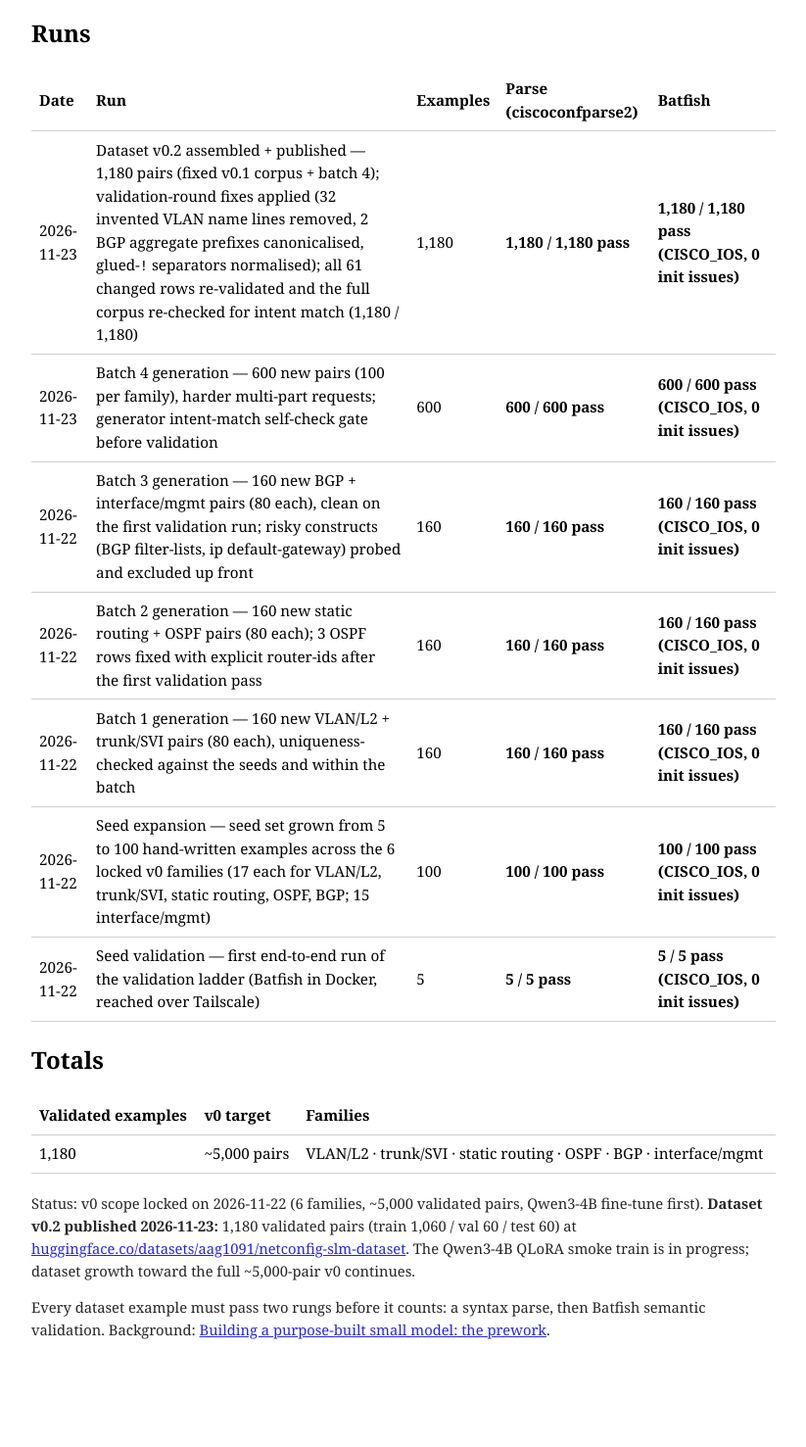
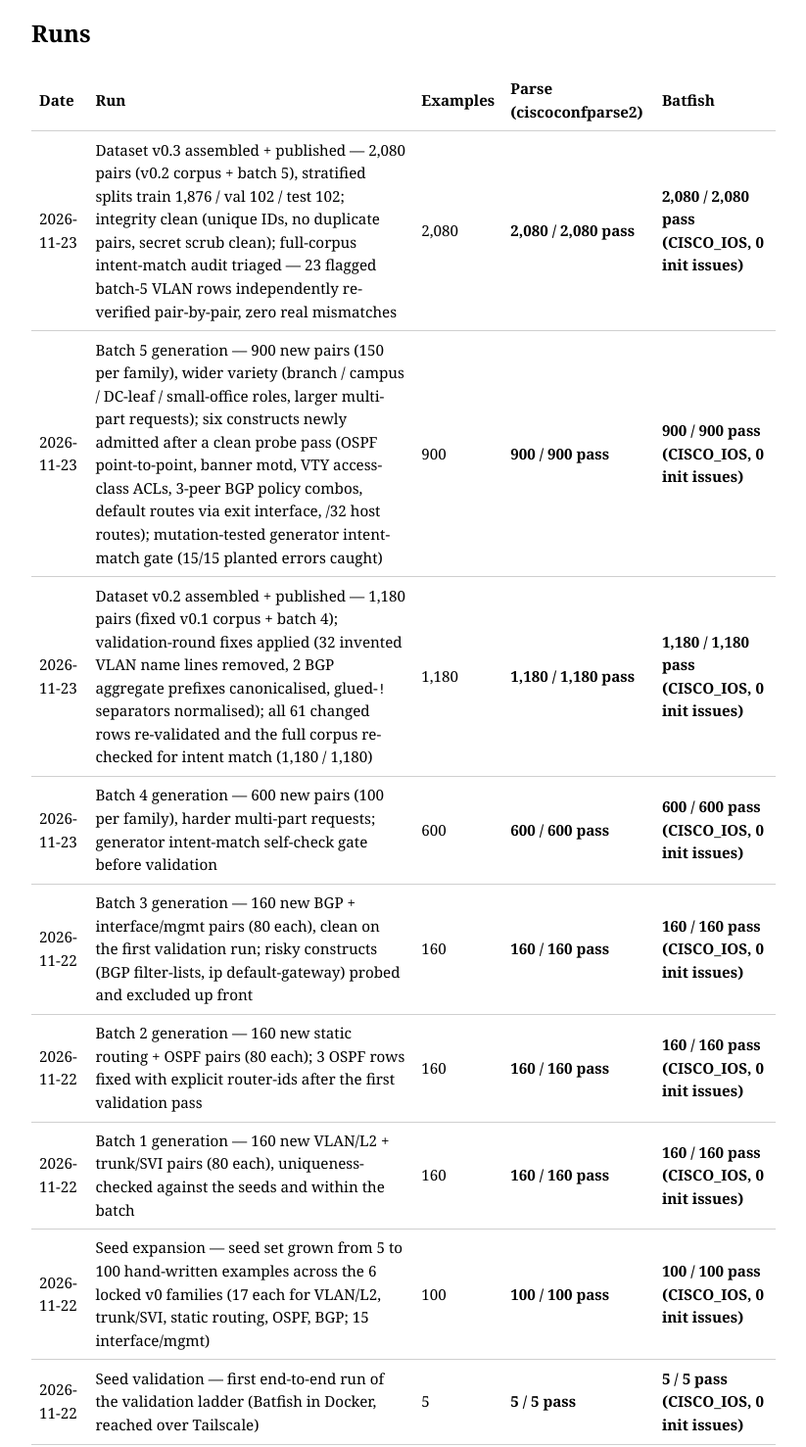
Before and after one commit to aag1091-alt/slm, a plain HTML site: page index.html in a window 1280 px wide. Shown: the part 140-1617 px from the top of the page at 98% size, without its empty margins (228-1051 px from the left). Before the commit the page ends 1549 px from the top, so only its background shows below. Drawn offline with Linux system fonts and the light colour scheme.

Commit message:
Log: batch 5 (900 pairs) + dataset v0.3 published, 2,080 total

```diff
--- a/index.html
+++ b/index.html
@@ -24,6 +24,20 @@
 <h2>Runs</h2>
 <table>
   <tr><th>Date</th><th>Run</th><th>Examples</th><th>Parse (ciscoconfparse2)</th><th>Batfish</th></tr>
+  <tr>
+    <td>2026-11-23</td>
+    <td>Dataset v0.3 assembled + published — 2,080 pairs (v0.2 corpus + batch 5), stratified splits train 1,876 / val 102 / test 102; integrity clean (unique IDs, no duplicate pairs, secret scrub clean); full-corpus intent-match audit triaged — 23 flagged batch-5 VLAN rows independently re-verified pair-by-pair, zero real mismatches</td>
+    <td>2,080</td>
+    <td class="pass">2,080 / 2,080 pass</td>
+    <td class="pass">2,080 / 2,080 pass (CISCO_IOS, 0 init issues)</td>
+  </tr>
+  <tr>
+    <td>2026-11-23</td>
+    <td>Batch 5 generation — 900 new pairs (150 per family), wider variety (branch / campus / DC-leaf / small-office roles, larger multi-part requests); six constructs newly admitted after a clean probe pass (OSPF point-to-point, banner motd, VTY access-class ACLs, 3-peer BGP policy combos, default routes via exit interface, /32 host routes); mutation-tested generator intent-match gate (15/15 planted errors caught)</td>
+    <td>900</td>
+    <td class="pass">900 / 900 pass</td>
+    <td class="pass">900 / 900 pass (CISCO_IOS, 0 init issues)</td>
+  </tr>
   <tr>
     <td>2026-11-23</td>
     <td>Dataset v0.2 assembled + published — 1,180 pairs (fixed v0.1 corpus + batch 4); validation-round fixes applied (32 invented VLAN name lines removed, 2 BGP aggregate prefixes canonicalised, glued-<code>!</code> separators normalised); all 61 changed rows re-validated and the full corpus re-checked for intent match (1,180 / 1,180)</td>
@@ -78,10 +92,10 @@
 <h2>Totals</h2>
 <table>
   <tr><th>Validated examples</th><th>v0 target</th><th>Families</th></tr>
-  <tr><td>1,180</td><td>~5,000 pairs</td><td>VLAN/L2 · trunk/SVI · static routing · OSPF · BGP · interface/mgmt</td></tr>
+  <tr><td>2,080</td><td>~5,000 pairs</td><td>VLAN/L2 · trunk/SVI · static routing · OSPF · BGP · interface/mgmt</td></tr>
 </table>
 
-<p class="note">Status: v0 scope locked on 2026-11-22 (6 families, ~5,000 validated pairs, Qwen3-4B fine-tune first). <strong>Dataset v0.2 published 2026-11-23:</strong> 1,180 validated pairs (train 1,060 / val 60 / test 60) at <a href="https://huggingface.co/datasets/aag1091/netconfig-slm-dataset">huggingface.co/datasets/aag1091/netconfig-slm-dataset</a>. The Qwen3-4B QLoRA smoke train is in progress; dataset growth toward the full ~5,000-pair v0 continues.</p>
+<p class="note">Status: v0 scope locked on 2026-11-22 (6 families, ~5,000 validated pairs, Qwen3-4B fine-tune first). <strong>Dataset v0.3 published 2026-11-23:</strong> 2,080 validated pairs (train 1,876 / val 102 / test 102) at <a href="https://huggingface.co/datasets/aag1091/netconfig-slm-dataset">huggingface.co/datasets/aag1091/netconfig-slm-dataset</a>. The Qwen3-4B QLoRA smoke train is in progress; dataset growth toward the full ~5,000-pair v0 continues.</p>
 
 <p class="note">Every dataset example must pass two rungs before it counts: a syntax parse, then Batfish semantic validation. Background: <a href="https://avinashgosavi.com/post/building-a-purpose-built-small-model-the-prework/">Building a purpose-built small model: the prework</a>.</p>
 </body>
```
